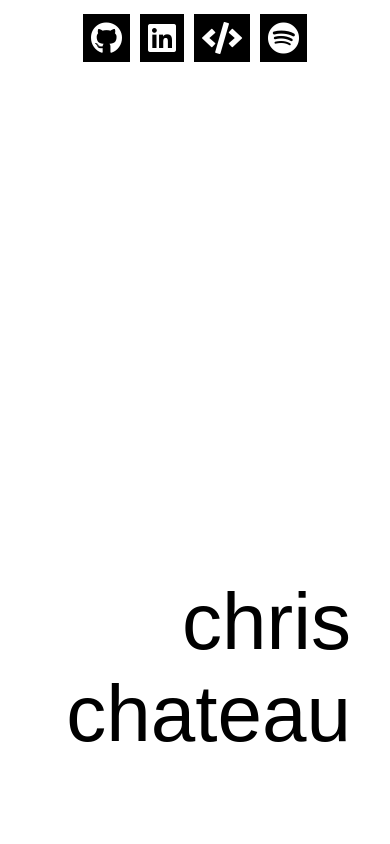
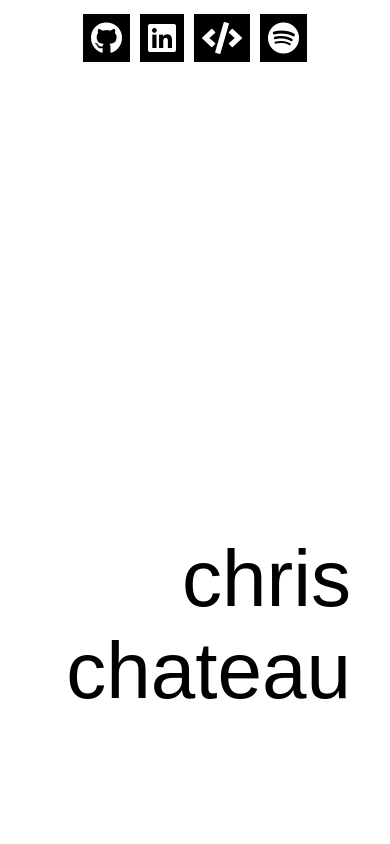
Before and after one commit to christopherchateau/personal-site, a React (Create React App) app: page / in a window 390 px wide. Shown: the top 844 px of the page. Built offline with nearby package versions, Linux system fonts and the light colour scheme.

Commit message:
Tweak bottom-padding of name. Add only to media queries for phone views

```diff
--- a/src/App.css
+++ b/src/App.css
@@ -45,7 +45,7 @@
   font-size: 12rem;
   font-weight: 500;
   justify-content: flex-end;
-  padding: 10vh 10vw;
+  padding-right: 10vw;
   text-align: right;
 }
 
@@ -343,6 +343,10 @@
 }
 
 @media screen and (max-width: 445px) {
+  .name {
+    padding-bottom: 15vh;
+  }
+
   .proj {
     font-size: 2rem;
   }
```
